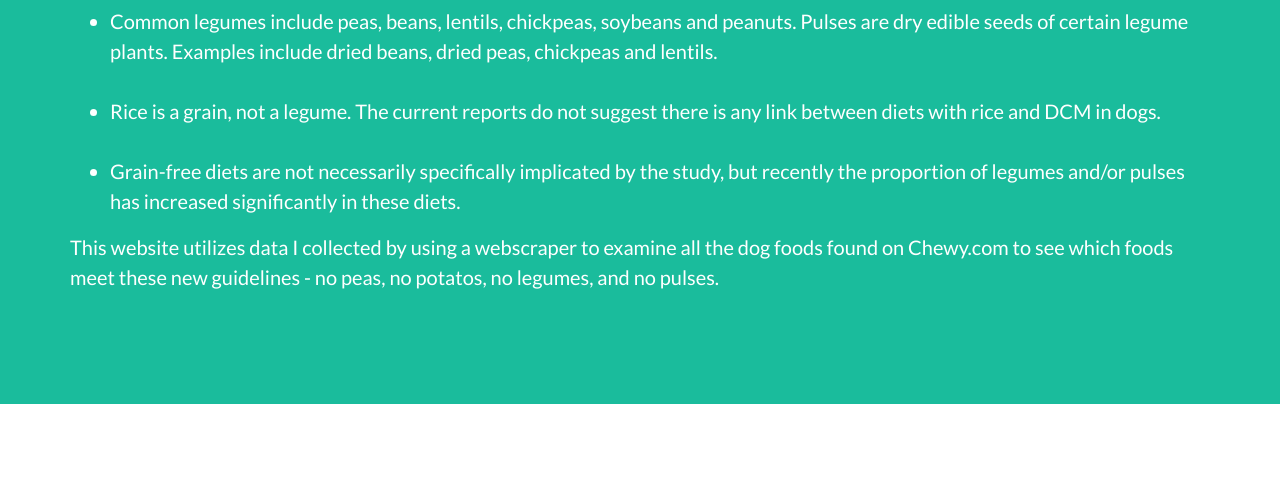
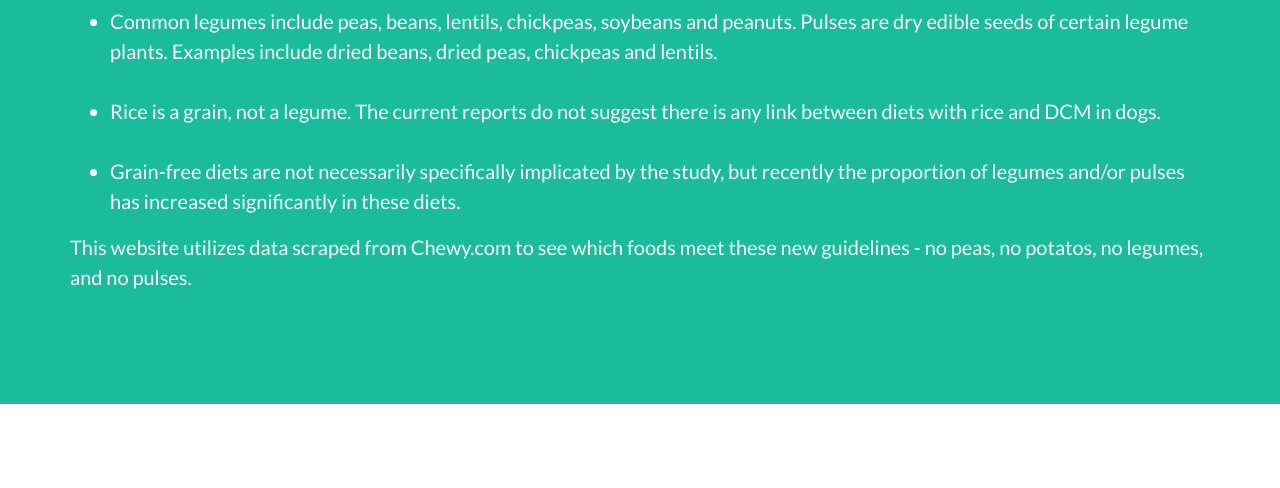
Before and after one commit to MikeAleksa/PeaFree, a Django app: page /search/ in a window 1280 px wide. Shown: the part 1868-2356 px from the top of the page. Run offline with Django 3.2, Linux system fonts and the light colour scheme; some libraries are stand-ins or nearby versions.

Commit message:
update copy text

```diff
--- a/food_search/templates/food_search/index_template.html
+++ b/food_search/templates/food_search/index_template.html
@@ -147,8 +147,7 @@
                     </p>
                 </div>
                 <div class="m-auto align-content-center">
-                    <p class="lead">This website utilizes data I collected by using a webscraper to examine all
-                        the dog foods found on Chewy.com to see which foods meet these new guidelines - no peas, no
+                    <p class="lead">This website utilizes data scraped from Chewy.com to see which foods meet these new guidelines - no peas, no
                         potatos, no legumes, and no pulses.</p>
                 </div>
             </div>
```
